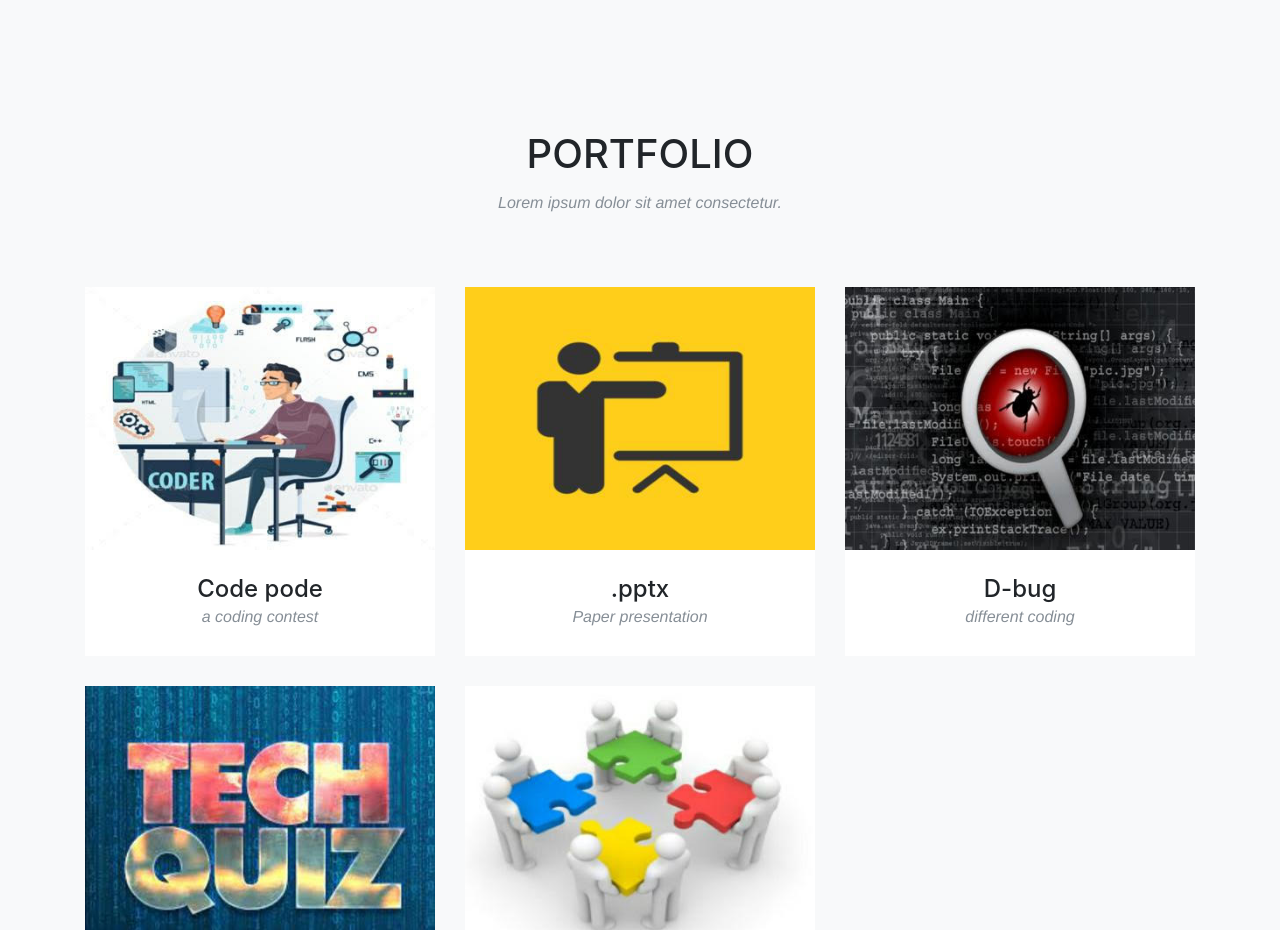
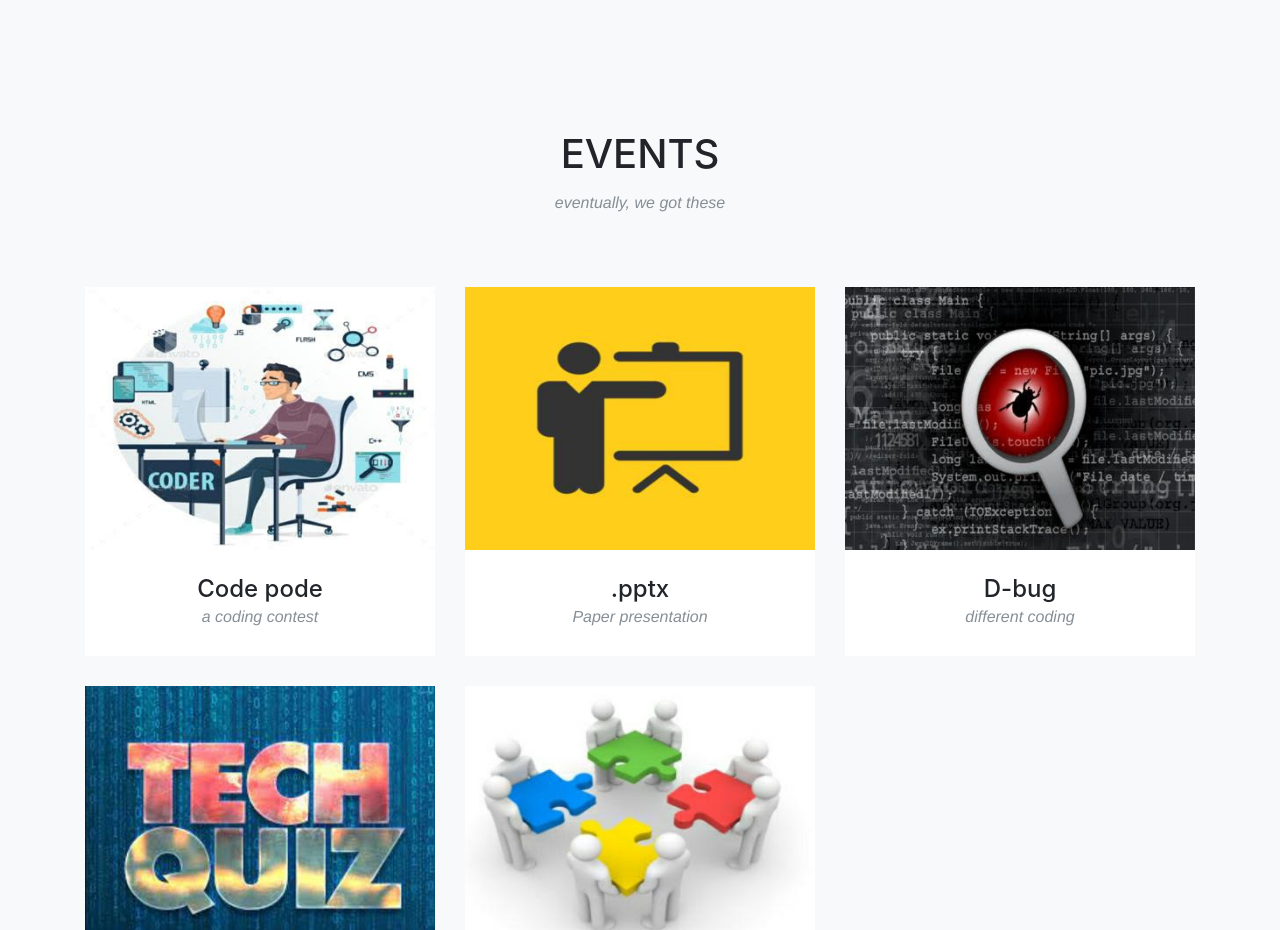
Before and after one commit to Wahid-Abdul/cynapse18, a website with bundled scripts: page index.html in a window 1280 px wide. Shown: the part 820-1750 px from the top of the page. Built offline with nearby package versions, Linux system fonts and the light colour scheme; a web font is replaced by a local one.

Commit message:
tik tik tik

```diff
--- a/index.html
+++ b/index.html
@@ -202,8 +202,8 @@
         <div class="container">
             <div class="row">
                 <div class="col-lg-12 text-center">
-                    <h2 class="section-heading text-uppercase">Portfolio</h2>
-                    <h3 class="section-subheading text-muted">Lorem ipsum dolor sit amet consectetur.</h3>
+                    <h2 class="section-heading text-uppercase">Events</h2>
+                    <h3 class="section-subheading text-muted">eventually, we got these</h3>
                 </div>
             </div>
             <div class="row">
```
